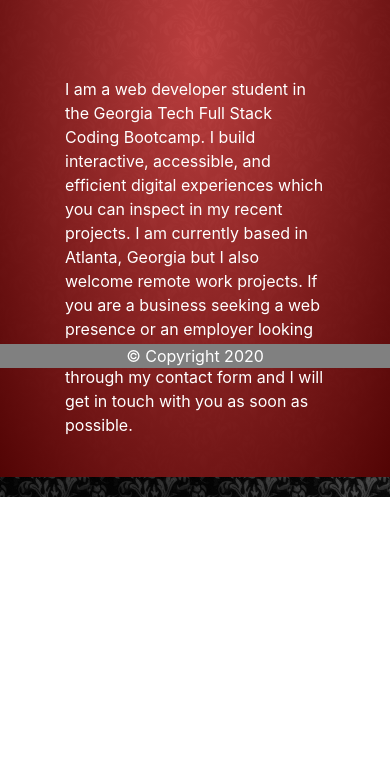
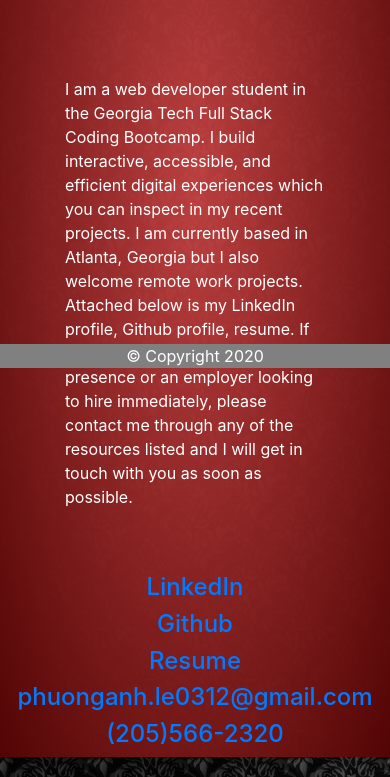
Before and after one commit to phuonganhle0312/gt-hw-bootstrap-portfolio, a plain HTML site: page index.html in a window 390 px wide. Shown: the part 476-1253 px from the top of the page. Before the commit the page ends 973 px from the top, so only its background shows below. Drawn offline with nearby package versions, Linux system fonts and the light colour scheme.

Commit message:
added links to linkedin, github, email, phone number, and resume. added git hub repo to portfolio page.

```diff
--- a/assets/main.css
+++ b/assets/main.css
@@ -3,6 +3,7 @@ body {
     background-image: url(./images/XgREyQ.jpg)
 
 }
+/*portfolio links*/
 .dinmoLink {
     text-align: center;
     margin-left: 120px;
@@ -15,7 +16,22 @@ body {
     text-align: center;
     margin-left: 120px;
 }
-
+/*links*/
+.linkedin {
+    text-align: center;
+}
+.resume {
+    text-align: center;
+}
+.github {
+    text-align: center;
+}
+.email {
+    text-align: center;
+}
+.phone {
+    text-align: center;
+}
 /*Index Container color*/
 #intro {
     background-image: radial-gradient(rgba(212, 71, 71, 0.877), rgb(82, 4, 4));
--- a/index.html
+++ b/index.html
@@ -51,12 +51,24 @@
             <!--About Me Content-->
             </section>
             <section class="col-xs-12 col-md-6">
-            <p id="bio">I am a web developer student in the Georgia Tech Full Stack Coding Bootcamp. I build interactive, accessible, and efficient digital experiences which you can inspect in my recent projects. I am currently based in Atlanta, Georgia but I also welcome remote work projects. If you are a business seeking a web presence or an employer looking to hire, please message me through my contact form and I will get in touch with you as soon as possible.
+            <p id="bio">I am a web developer student in the Georgia Tech Full Stack Coding Bootcamp. I build interactive, accessible, and efficient digital experiences which you can inspect in my recent projects. I am currently based in Atlanta, Georgia but I also welcome remote work projects. Attached below is my LinkedIn profile, Github profile, resume. If you are a business seeking a web presence or an employer looking to hire immediately, please contact me through any of the resources listed and I will get in touch with you as soon as possible.
             </p>
+            <br>
+            <!--LinkedIn-->
+            <a href="https://www.linkedin.com/in/phuong-le-381156163/" target="_blank"><h4 class="linkedin">LinkedIn</h4></a>
+            <!--GitHub-->
+            <a href="https://github.com/phuonganhle0312" target="_blank"><h4 class="github">Github</h4></a>
+             <!--Resume-->
+             <a href="./assets/files/Resume.pdf" target="_blank"><h4 class="resume">Resume</h4></a>
+             <!--Email-->
+             <a href="mailto:phuonganh.le0312@gmail.com" target="_blank"><h4 class="email">phuonganh.le0312@gmail.com</h4></a>
+               <!--PhoneNumber-->
+              <a href="tel:205-566-2320" target="_blank"><h4 class="phone">(205)566-2320</h4></a>
             </section>
             </section>
             </section>
             </section>
+
             <!--Footer-->
             <section class="row" id="footer">
             <section class="col-12">
```
Also changed, not shown: contact.html (+2 -2 lines), portfolio.html (+6 -0 lines), assets/images/71030300-group-of-white-dice-over-white-background-with-word-written-guess.jpg (deleted), assets/images/download.jpeg (deleted), assets/images/istockphoto-1048290092-612x612.jpg (deleted), assets/images/istockphoto-854559464-612x612.jpg (deleted), assets/images/preview-407169-dxSiMyCiC7xmLfi6-large.jpg (deleted), 1 other file.
